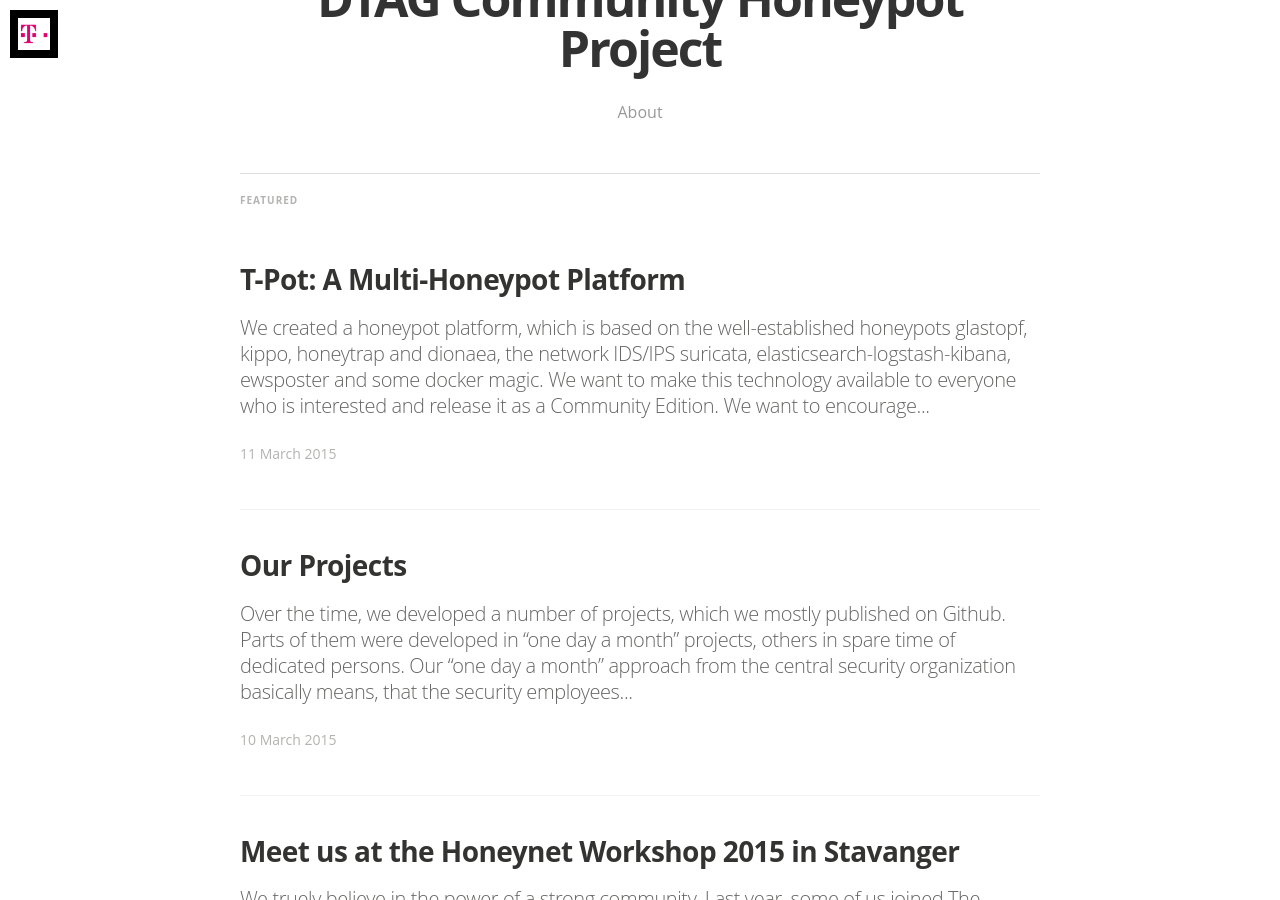
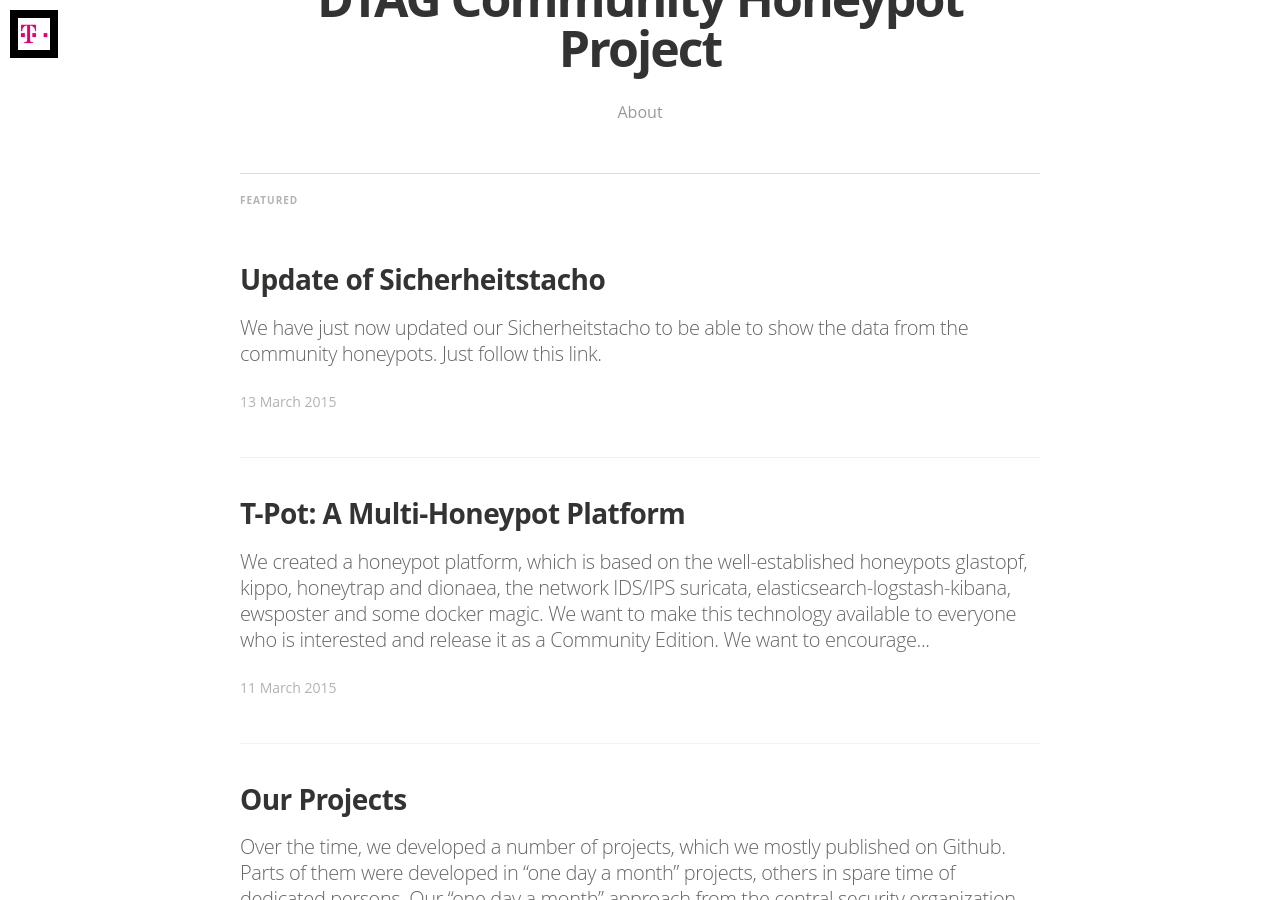
Before and after one commit to dtag-dev-sec/dtag-dev-sec.github.io, a Jekyll site: the page built from index.html, in a window 1280 px wide and 900 px high, scrolled down 561 px. Built offline with Jekyll 4.4.1, drawn with Linux system fonts in a browser that asks for light colours; nearby versions of some CDN libraries; some web fonts are replaced; Markdown is read by kramdown in place of the engine named in the settings; the list of posts is cut into pages by our own code.

Commit message:
small update

```diff
--- a/_posts/2015-03-01-concept.markdown
+++ b/_posts/2015-03-01-concept.markdown
@@ -106,7 +106,8 @@
 
 <a name="installation"></a>
 # Installation
-The installation of T-Pot is simple.
+The installation of T-Pot is simple. Please be advised that you should have an internet connection up and running
+as even the installation iso file will need the basic docker containers to be pulled from docker hub.
 
 First, decide if you want to download our prebuilt installation ISO image [tpotce.iso](http://community-honeypot.de/tpotce.iso) ***or*** [create it yourself](#createiso).
 
--- /dev/null
+++ b/_posts/2015-03-13-tacho.markdown
@@ -0,0 +1,11 @@
+---
+layout: post
+title:  "Update of Sicherheitstacho"
+date:   2015-03-13 22:04:25
+categories: mediator feature
+tags: featured
+image: /assets/images/fitness.jpg
+---
+
+We have just now updated our [Sicherheitstacho](http://www.sicherheitstacho.eu) to be able to show the data
+from the community honeypots. Just follow this [link](http://sicherheitstacho.eu/?peers=communityPeers).
```
